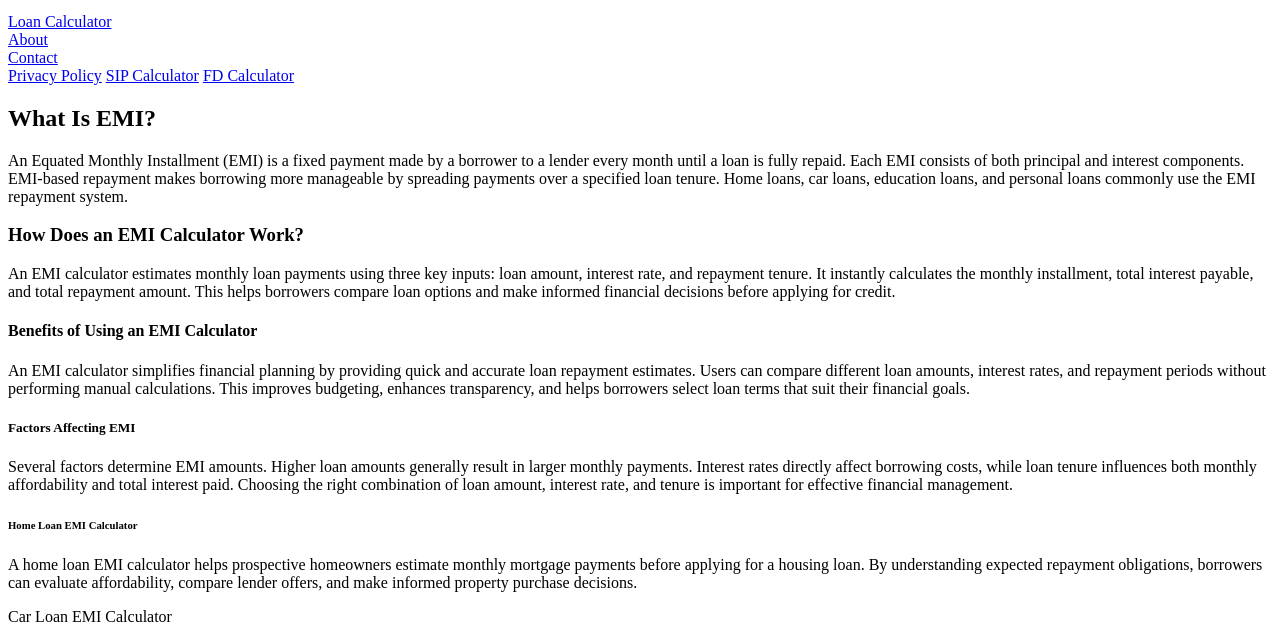
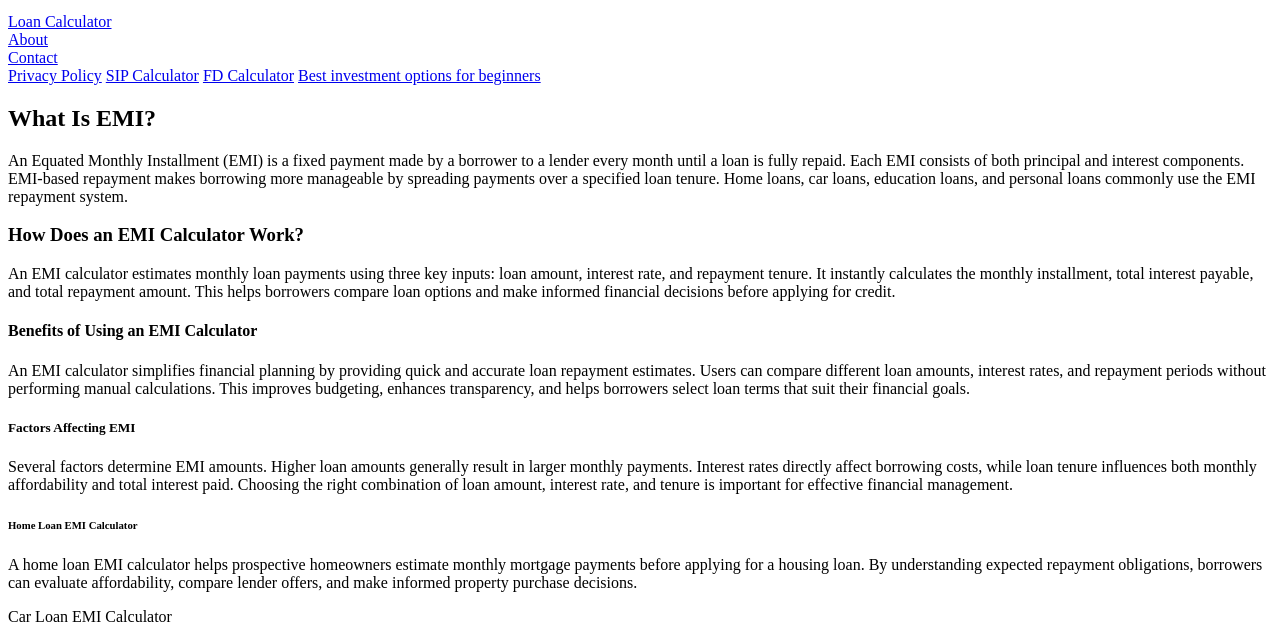
Before and after one commit to waahu086-glitch/Emi-cal, a plain HTML site: page index.html in a window 1280 px wide. Shown: the part 127-766 px from the top of the page. Drawn offline with Linux system fonts and the light colour scheme.

Commit message:
Update index.html

```diff
--- a/index.html
+++ b/index.html
@@ -19,6 +19,8 @@ Advanced financial assistance
     <a href="lamina.html">Privacy Policy</a>
     <a href="ibid.html">SIP Calculator</a>
     <a href="fd.html">FD Calculator</a>
+    <a href="beg.html">Best investment options for beginners</a>
+
     <section>
     <h2>What Is EMI?</h2>
     <p>
```
